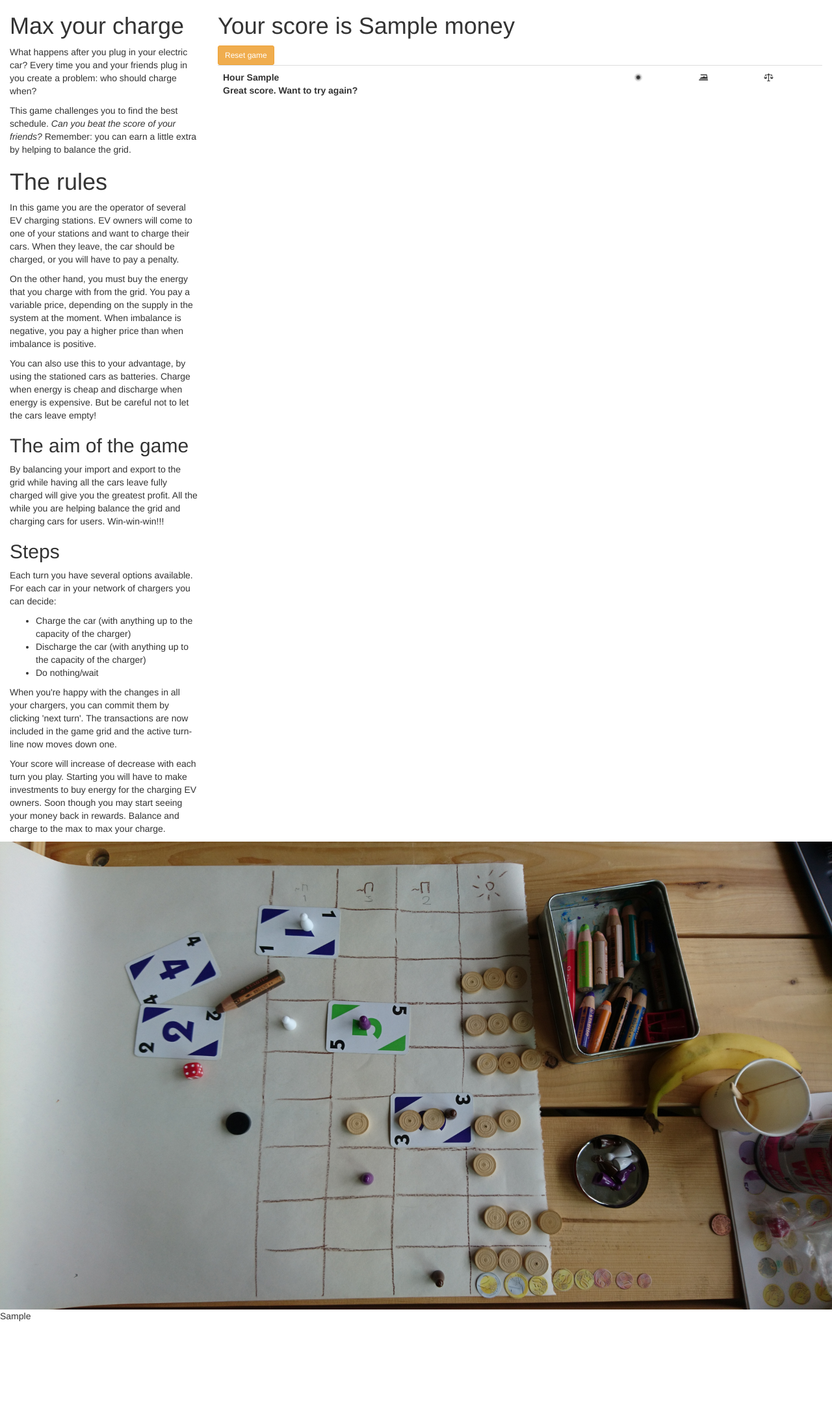
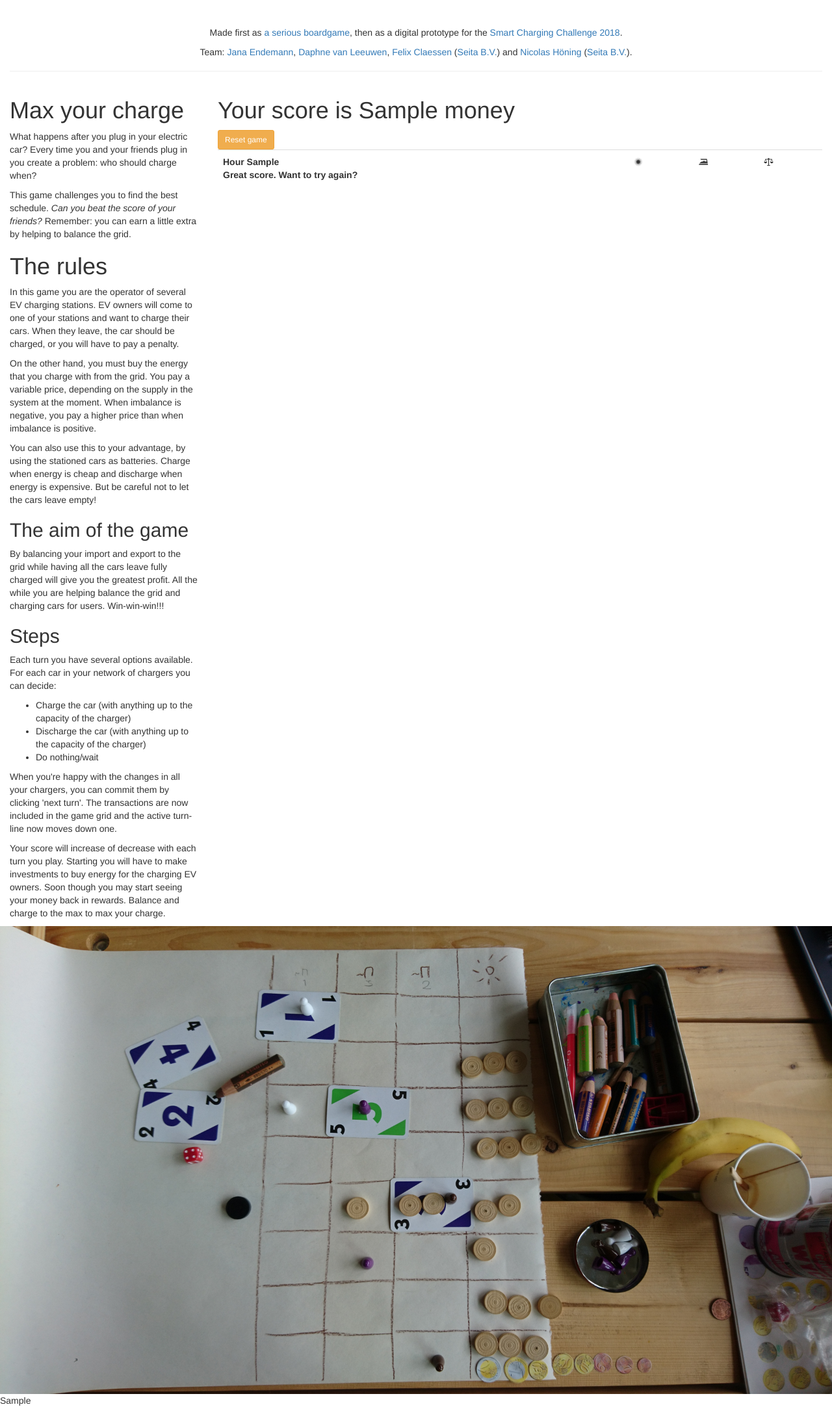
Before and after one commit to SeitaBV/smartcharginggame, a Flask app: template templates/dashboard.html in a window 1280 px wide. Shown: the whole page at 65% size. Before the commit the page ends 2033 px from the top, so only its background shows below. Run offline with Flask 2, Linux system fonts and the light colour scheme; the template is opened without the code that fills it: most values are stand-ins (such as "Sample title", 1, 10 or a date in 2020); lists and menus that the app fills with data are empty.

Commit message:
Add header with Team info, scroll to game if a move was done

```diff
--- a/templates/dashboard.html
+++ b/templates/dashboard.html
@@ -17,6 +17,24 @@
         <script src="static/js/external/bootstrap.min.js"></script>
 
         <div class="container-fluid">
+
+                <header class="page-header font-small pt-4 mt-4">
+                      <div class="header text-center">
+                          <div class="container-fluid">
+                              <p>Made first as <a href="#physical-board-img">a serious boardgame</a>, then as a digital prototype for the
+                                  <a href="https://www.livinglabsmartcharging.nl/nl/smartchargingchallenge/smartchargingchallenge" target="_blank">Smart Charging Challenge 2018</a>.
+                              </p>
+
+                              <p>Team: <a href="https://www.linkedin.com/in/janaendemann" target="_blank">Jana Endemann</a>,
+                              <a href="https://www.linkedin.com/in/daphne-van-leeuwen-0856b049/" target="_blank">Daphne van Leeuwen</a>,
+                              <a href="https://www.linkedin.com/in/felix-c-337039144/" target="_blank">Felix Claessen</a> (<a href="https://seita.nl/" target="_blank">Seita B.V.</a>)
+                              and <a href="https://www.linkedin.com/in/nhoening/" target="_blank">Nicolas H&ouml;ning</a> (<a href="https://seita.nl/" target="_blank">Seita B.V.</a>).
+                              </p>
+                          </div>
+                      </div>
+                </header>
+
+
             <div class="row">
 
                 <div class="col-sm-3">
@@ -86,6 +104,11 @@
                 </div>
 
                 {% if completed_a_move %}
+                    <script type="text/javascript">
+                        $(document).ready(function(){
+                            location.hash = "#game";
+                        });
+                    </script>}
                     {% if imbalance_change != 0 and profit_made != 0 %}
                     <!-- Display move results in modal dialogue -->
                     <div class="modal fade" id="ssc-modal-dialog-move-results" role="dialog">
@@ -117,6 +140,7 @@
 
                 <div class="col-sm-9">
                     <!--<h1>Your score is {{ profit_made }}</h1>-->
+                    <a name="game"></a>
                     <h1>Your score is {{ world.money }}</h1>
                     <form action="reset" method="get">
                         <button id="reset_button" class="btn btn-sm btn-warning" type="submit">Reset game</button>
@@ -252,8 +276,10 @@
                 </div>
 
             </div>
+
             <div class="row">
                 <div class="imgwrapper">
+                    <a name="physical-board-img"></a>
                     <img src="static/board.jpg" class="img-responsive"/>
                 </div>
             </div>
```
